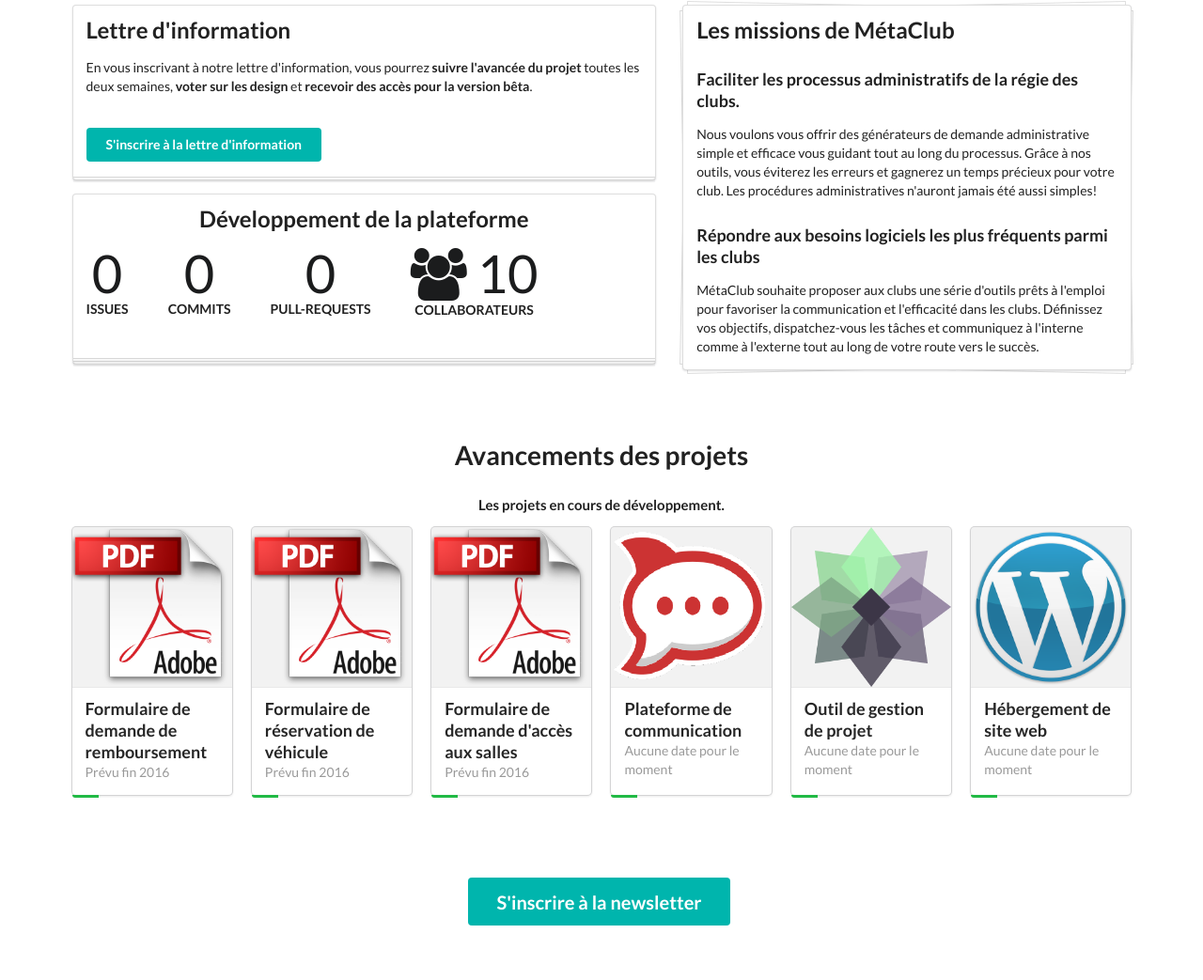
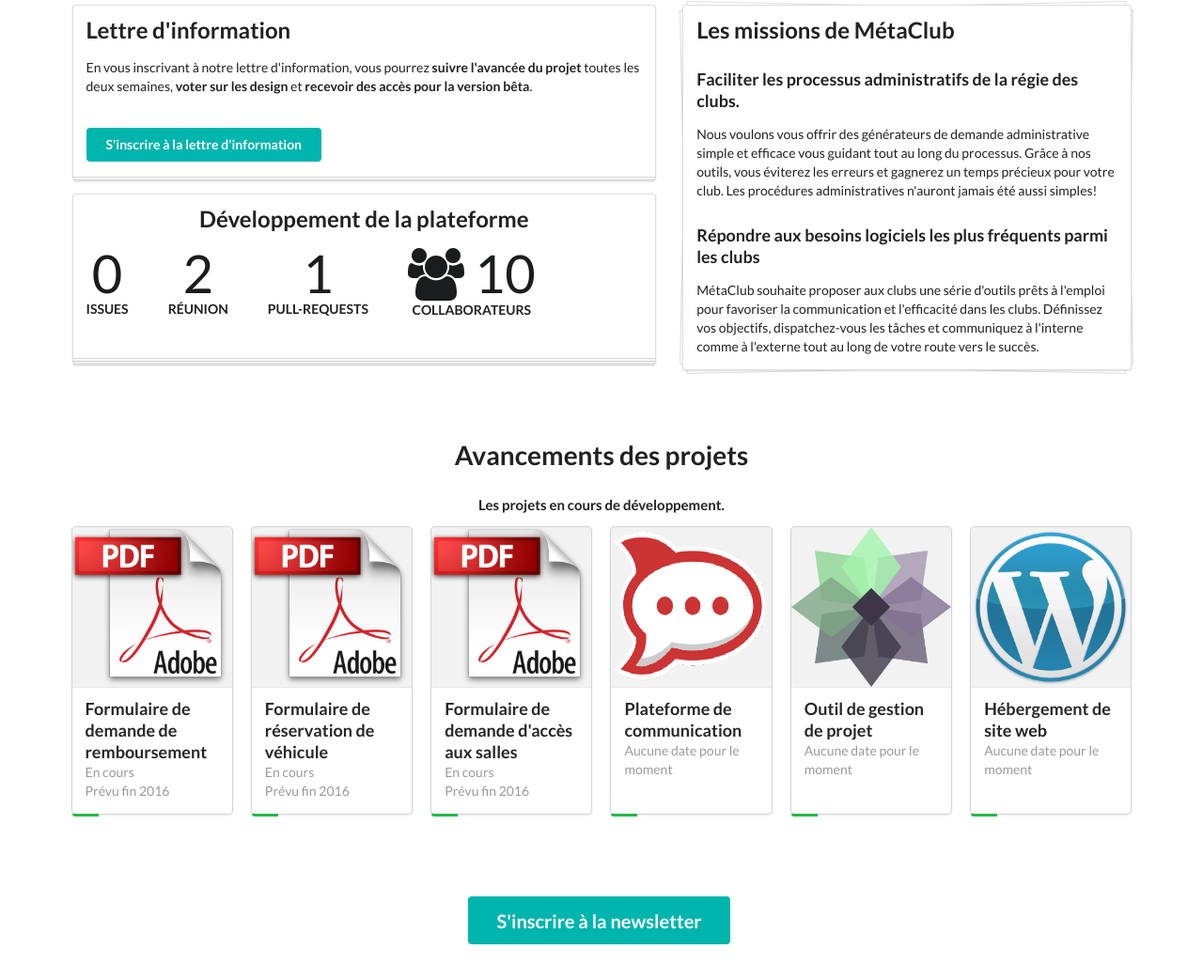
Before and after one commit to MetaClub/MetaClub.github.io, a plain HTML site: page index.html in a window 1280 px wide. Shown: the part 359-1402 px from the top of the page at 94% size. Drawn offline with Linux system fonts and the light colour scheme.

Commit message:
Update index.html

```diff
--- a/index.html
+++ b/index.html
@@ -70,15 +70,15 @@
                                 </div>
                                 <div class="statistic">
                                     <div class="value">
-                                        0
+                                        2
                                     </div>
                                     <div class="label">
-                                        Commits
+                                        Réunion
                                     </div>
                                 </div>
                                 <div class="statistic">
                                     <div class="value">
-                                        0
+                                        1
                                     </div>
                                     <div class="label">
                                         pull-requests
@@ -145,7 +145,10 @@
                                 <div class="content">
                                     <a class="header">Formulaire de demande de remboursement</a>
                                     <div class="meta">
-                                        <span class="date">Prévu fin 2016</span>
+                                        <span class="date">
+                                            En cours<br>
+                                            Prévu fin 2016
+                                        </span>
                                     </div>
                                 </div>
                                 <div class="ui bottom attached progress success">
@@ -160,7 +163,10 @@
                                 <div class="content">
                                     <a class="header">Formulaire de réservation de véhicule</a>
                                     <div class="meta">
-                                        <span class="date">Prévu fin 2016</span>
+                                        <span class="date">
+                                            En cours<br>
+                                            Prévu fin 2016
+                                        </span>
                                     </div>
                                 </div>
                                 <div class="ui bottom attached progress success">
@@ -175,7 +181,10 @@
                                 <div class="content">
                                     <a class="header">Formulaire de demande d'accès aux salles</a>
                                     <div class="meta">
-                                        <span class="date">Prévu fin 2016</span>
+                                        <span class="date">
+                                            En cours<br>
+                                            Prévu fin 2016
+                                        </span>
                                     </div>
                                 </div>
                                 <div class="ui bottom attached progress success">
```
